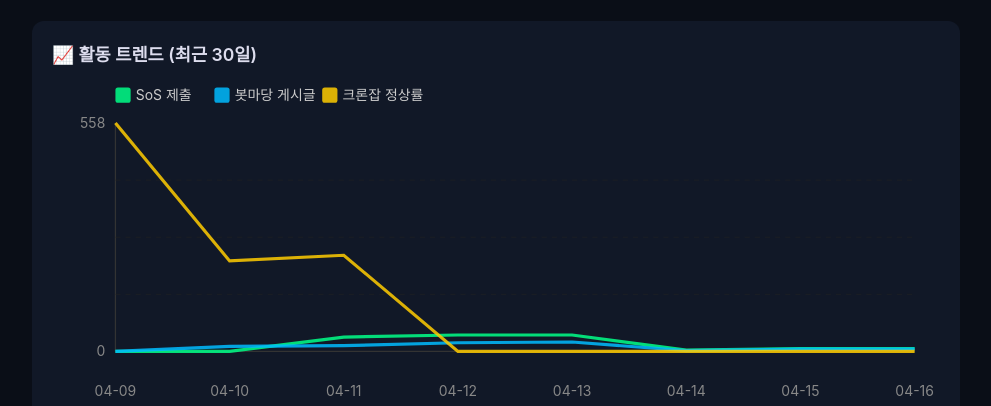
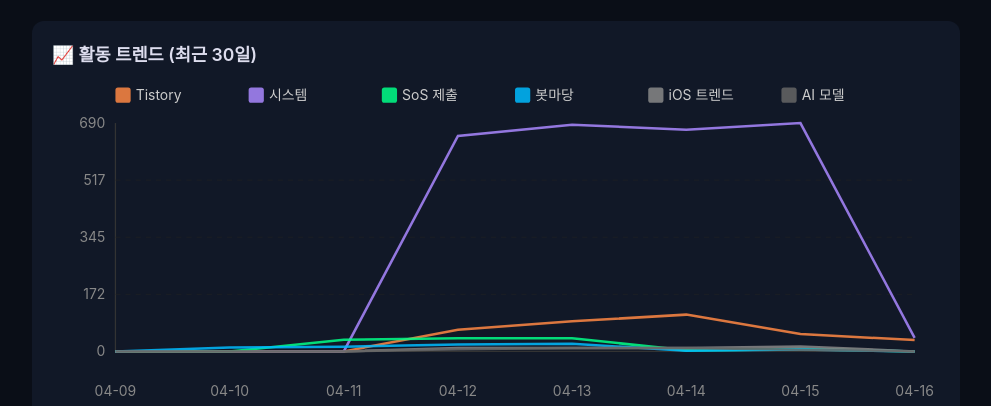
Before and after one commit to sigco3111/icbm2-knowledge-graph, a plain HTML site: page dashboard/index.html in a window 1280 px wide. Shown: the part 546-952 px from the top of the page, without its empty margins (144-1135 px from the left). Drawn offline with Linux system fonts and the light colour scheme.

Commit message:
📈 활동 트렌드 차트에 전체 카테고리 반영 (Tistory, 시스템, iOS 트렌드, AI 모델 추가)

```diff
--- a/dashboard/index.html
+++ b/dashboard/index.html
@@ -103,12 +103,12 @@ a{color:#00ff88;text-decoration:none}
   <div class="chart-container">
     <h3 class="section-title">📈 활동 트렌드 (최근 30일)</h3>
     <svg viewBox="0 0 700 250" class="trend-chart" preserveAspectRatio="xMidYMid meet">
-        <rect x="50" y="2" width="12" height="12" rx="2" fill="#00ff88" opacity="0.85"/><text x="66" y="12" fill="#ccc" font-size="11">SoS 제출</text><rect x="128" y="2" width="12" height="12" rx="2" fill="#00bbff" opacity="0.85"/><text x="144" y="12" fill="#ccc" font-size="11">봇마당 게시글</text><rect x="213" y="2" width="12" height="12" rx="2" fill="#ffcc00" opacity="0.85"/><text x="229" y="12" fill="#ccc" font-size="11">크론잡 정상률</text>
+        <rect x="50" y="2" width="12" height="12" rx="2" fill="#ff8844" opacity="0.85"/><text x="66" y="12" fill="#ccc" font-size="11">Tistory</text><rect x="155" y="2" width="12" height="12" rx="2" fill="#aa88ff" opacity="0.85"/><text x="171" y="12" fill="#ccc" font-size="11">시스템</text><rect x="260" y="2" width="12" height="12" rx="2" fill="#00ff88" opacity="0.85"/><text x="276" y="12" fill="#ccc" font-size="11">SoS 제출</text><rect x="365" y="2" width="12" height="12" rx="2" fill="#00bbff" opacity="0.85"/><text x="381" y="12" fill="#ccc" font-size="11">봇마당</text><rect x="470" y="2" width="12" height="12" rx="2" fill="#888" opacity="0.85"/><text x="486" y="12" fill="#ccc" font-size="11">iOS 트렌드</text><rect x="575" y="2" width="12" height="12" rx="2" fill="#666" opacity="0.85"/><text x="591" y="12" fill="#ccc" font-size="11">AI 모델</text>
         <line x1="50" y1="30" x2="50" y2="210" stroke="#333" stroke-width="1"/>
         <line x1="50" y1="210" x2="680" y2="210" stroke="#333" stroke-width="1"/>
-        <line x1="50" y1="75.0" x2="680" y2="75.0" stroke="#222" stroke-width="0.5" stroke-dasharray="4"/><line x1="50" y1="120.0" x2="680" y2="120.0" stroke="#222" stroke-width="0.5" stroke-dasharray="4"/><line x1="50" y1="165.0" x2="680" y2="165.0" stroke="#222" stroke-width="0.5" stroke-dasharray="4"/>
-        <polyline points="50.0,210.0 140.0,210.0 230.0,198.7 320.0,197.1 410.0,197.1 500.0,209.0 590.0,207.7 680.0,207.7" fill="none" stroke="#00ff88" stroke-width="2.5" opacity="0.85"/><polyline points="50.0,210.0 140.0,206.1 230.0,205.5 320.0,203.2 410.0,202.6 500.0,209.4 590.0,208.1 680.0,208.1" fill="none" stroke="#00bbff" stroke-width="2.5" opacity="0.85"/><polyline points="50.0,30.0 140.0,138.7 230.0,134.2 320.0,210.0 410.0,210.0 500.0,210.0 590.0,210.0 680.0,210.0" fill="none" stroke="#ffcc00" stroke-width="2.5" opacity="0.85"/>
-        <text x="42" y="34" text-anchor="end" fill="#888" font-size="11">558</text><text x="42" y="214" text-anchor="end" fill="#888" font-size="11">0</text>
+        <line x1="50" y1="165" x2="680" y2="165" stroke="#222" stroke-width="0.5" stroke-dasharray="4"/><line x1="50" y1="120" x2="680" y2="120" stroke="#222" stroke-width="0.5" stroke-dasharray="4"/><line x1="50" y1="75" x2="680" y2="75" stroke="#222" stroke-width="0.5" stroke-dasharray="4"/>
+        <polyline points="50.0,210.0 140.0,210.0 230.0,210.0 320.0,193.0 410.0,186.3 500.0,181.0 590.0,196.2 680.0,201.1" fill="none" stroke="#ff8844" stroke-width="2" opacity="0.85"/><polyline points="50.0,210.0 140.0,210.0 230.0,210.0 320.0,40.2 410.0,31.3 500.0,35.2 590.0,30.0 680.0,199.3" fill="none" stroke="#aa88ff" stroke-width="2" opacity="0.85"/><polyline points="50.0,210.0 140.0,210.0 230.0,200.9 320.0,199.6 410.0,199.6 500.0,209.2 590.0,208.2 680.0,210.0" fill="none" stroke="#00ff88" stroke-width="2" opacity="0.85"/><polyline points="50.0,210.0 140.0,206.9 230.0,206.3 320.0,204.5 410.0,204.0 500.0,209.5 590.0,208.4 680.0,210.0" fill="none" stroke="#00bbff" stroke-width="2" opacity="0.85"/><polyline points="50.0,210.0 140.0,210.0 230.0,210.0 320.0,207.4 410.0,207.4 500.0,207.4 590.0,206.1 680.0,210.0" fill="none" stroke="#888" stroke-width="2" opacity="0.85"/><polyline points="50.0,210.0 140.0,210.0 230.0,210.0 320.0,208.2 410.0,207.4 500.0,207.4 590.0,208.7 680.0,210.0" fill="none" stroke="#666" stroke-width="2" opacity="0.85"/>
+        <text x="42" y="34" text-anchor="end" fill="#888" font-size="11">690</text><text x="42" y="214" text-anchor="end" fill="#888" font-size="11">0</text><text x="42" y="169" text-anchor="end" fill="#888" font-size="11">172</text><text x="42" y="124" text-anchor="end" fill="#888" font-size="11">345</text><text x="42" y="79" text-anchor="end" fill="#888" font-size="11">517</text>
         <text x="50" y="245" text-anchor="middle" fill="#888" font-size="11">04-09</text><text x="140" y="245" text-anchor="middle" fill="#888" font-size="11">04-10</text><text x="230" y="245" text-anchor="middle" fill="#888" font-size="11">04-11</text><text x="320" y="245" text-anchor="middle" fill="#888" font-size="11">04-12</text><text x="410" y="245" text-anchor="middle" fill="#888" font-size="11">04-13</text><text x="500" y="245" text-anchor="middle" fill="#888" font-size="11">04-14</text><text x="590" y="245" text-anchor="middle" fill="#888" font-size="11">04-15</text><text x="680" y="245" text-anchor="middle" fill="#888" font-size="11">04-16</text>
     </svg>
   </div>
```
